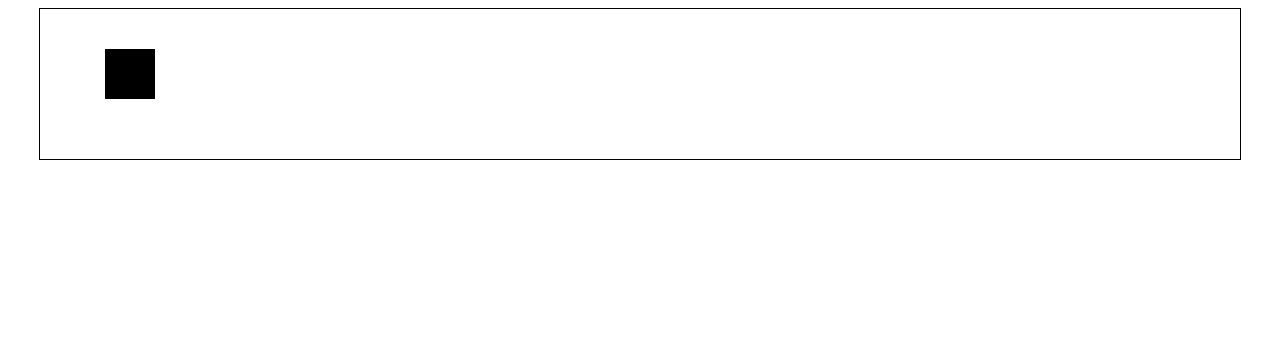
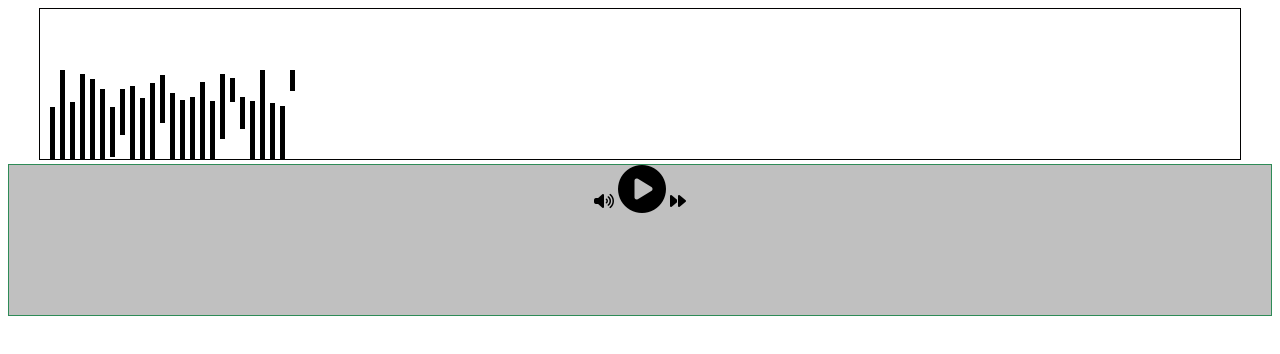
Before and after one commit to Gaurav6291/audio-player-assignment, a plain HTML site: page index.html in a window 1280 px wide. Drawn offline with Linux system fonts and the light colour scheme.

Commit message:
basic layout

```diff
--- a/index.html
+++ b/index.html
@@ -10,7 +10,15 @@
 <body>
     <div class="container">
         <canvas id="canvas" width="1200px" height="150" style="border: 1px solid #020101;"></canvas>
+        <div id="btnSection">
+                <!-- font-Awesome Icons -->
+                <i class="fas fa-volume-up"></i>
+                <i class="fas fa-3x fa-play-circle" id="masterPlay"></i>
+                <i class="fas fa-forward"></i>
+        </div>
     </div>
+
 </body>
 </html>
+<script src="https://kit.fontawesome.com/e469a88b2c.js" crossorigin="anonymous"></script>
 <script src="script.js"></script>
--- a/script.js
+++ b/script.js
@@ -1,4 +1,8 @@
 let canvas = document.getElementById('canvas');
 let context = canvas.getContext('2d');
-context.fillRect(65, 40, 50, 50);
+for(let i=0; i<50; i++){
+    if(i%2===0){
+context.fillRect(i*5+10, Math.ceil(Math.random()*40)+60, 5, Math.ceil(Math.random()*140)+20);
+    }
+}
 // context.stroke();
--- a/style.css
+++ b/style.css
@@ -1,3 +1,8 @@
 .container{
     text-align: center;
 }
+#btnSection{
+    border: 1px solid seagreen;
+    background-color: silver;
+    height: 150px;
+}
```
